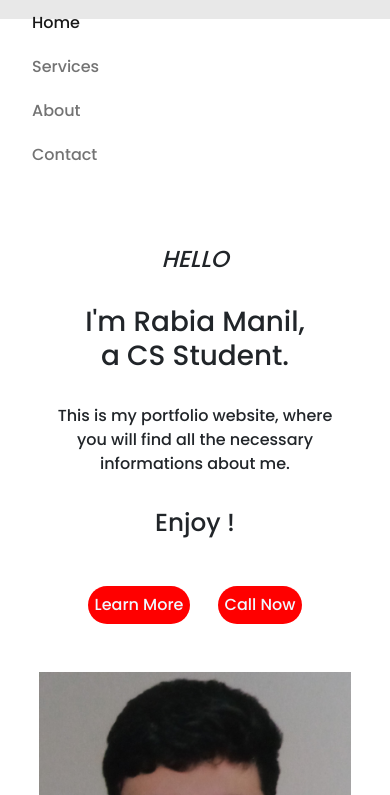
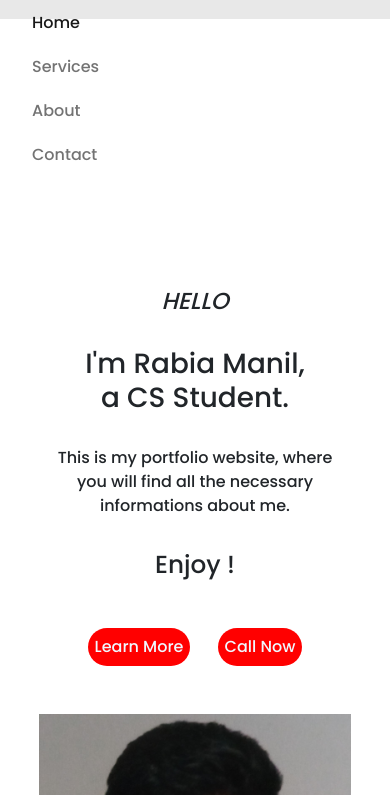
Before and after one commit to xRyolinx/Portfolio, a plain HTML site: page index.html in a window 390 px wide. Both pictures are taken after a click on the button "Toggle navigation". Shown: the part 49-844 px from the top of the page. Drawn offline with nearby package versions, Linux system fonts and the light colour scheme.

Commit message:
Add files via upload

```diff
--- a/script.js
+++ b/script.js
@@ -6,8 +6,8 @@ document.addEventListener('DOMContentLoaded', function() {
 
         if (i % 2 == 0)
         {
-            main.style.marginTop = '25vh';
-            home.style.marginTop = '2vh';
+            main.style.marginTop = '30vh';
+            home.style.marginTop = '4vh';
 
             i++;
         }
--- a/style.css
+++ b/style.css
@@ -115,8 +115,8 @@ img {
     nav {
         height: 8vh;
     }
-    main {
-        height: 120vh;
+    body {
+        padding-bottom: 2vh;
     }
     article {
         width: 80% !important;
```
